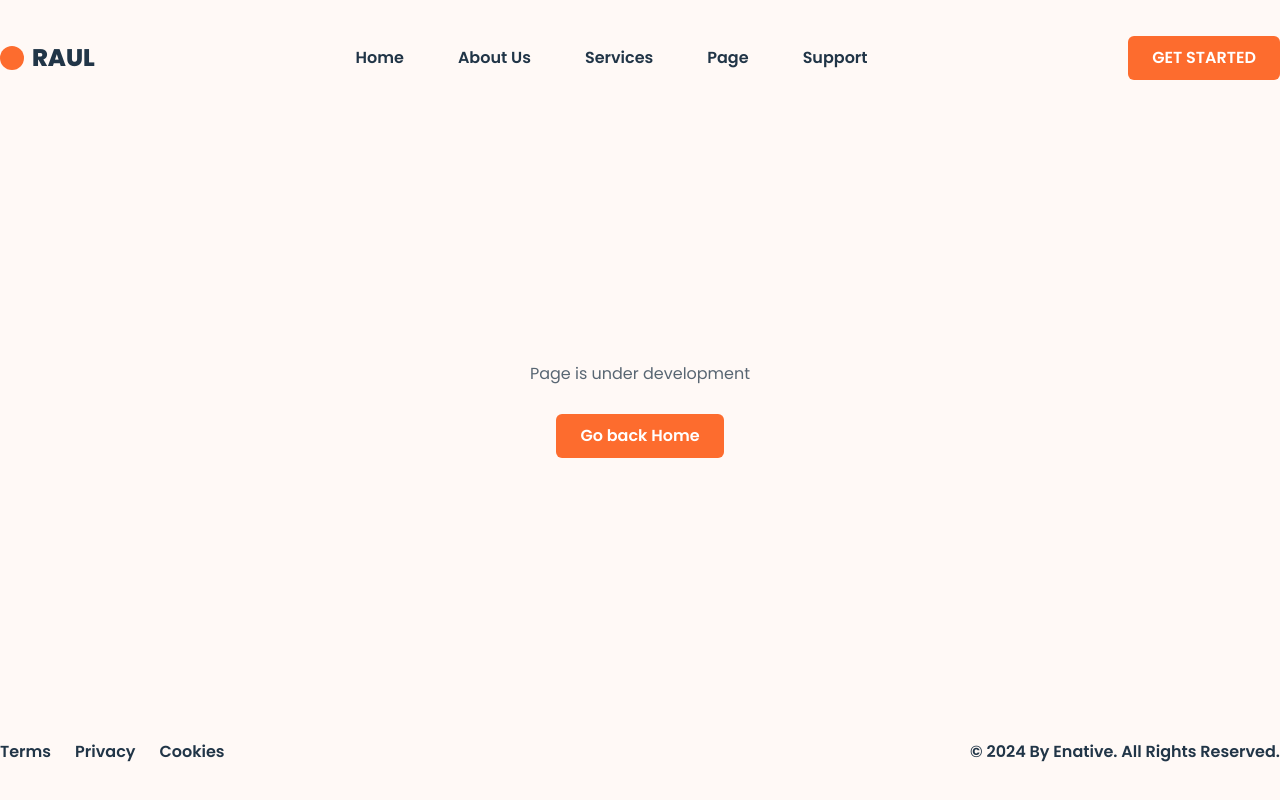
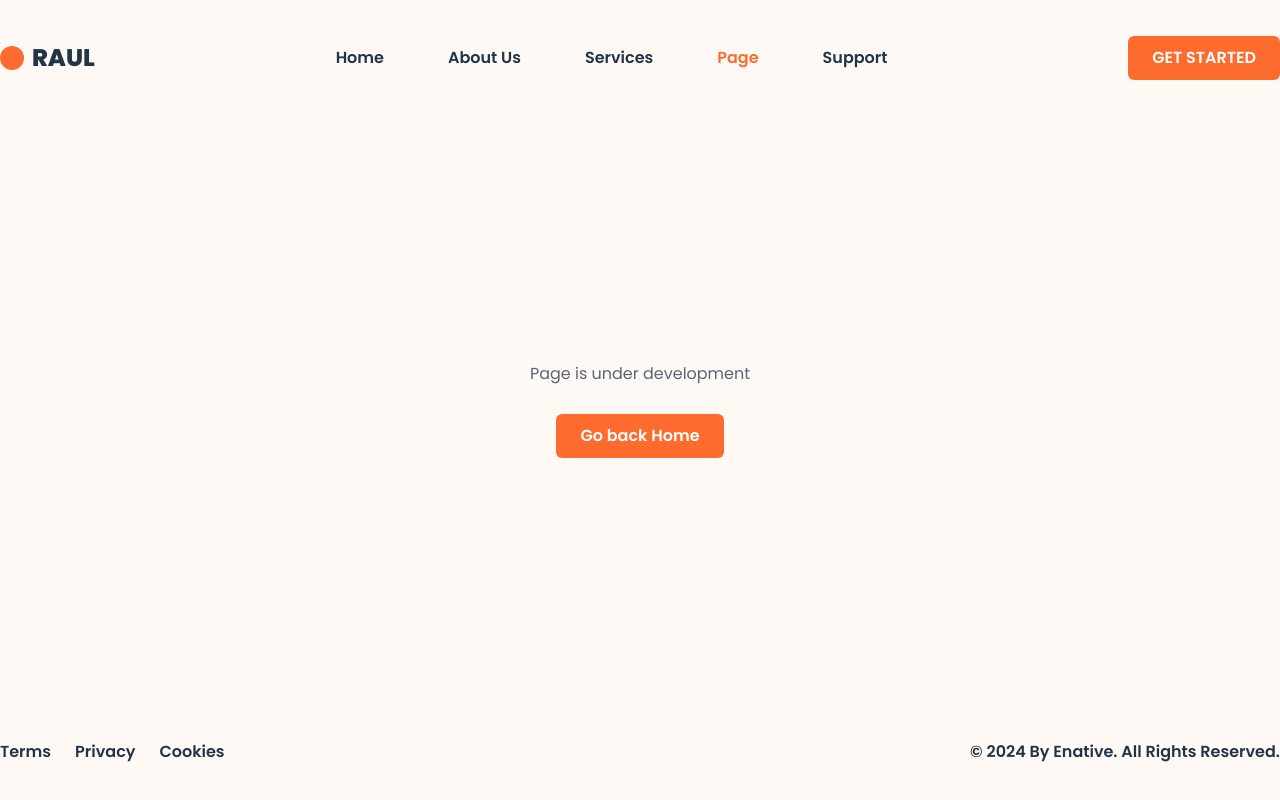
Before and after one commit to nicolealcala/raul-landing-page, a React (Vite) app: page /page in a window 1280 px wide. Built offline with nearby package versions, Linux system fonts and the light colour scheme.

Commit message:
Update GET STARTED button

```diff
--- a/src/components/layout/Navbar.jsx
+++ b/src/components/layout/Navbar.jsx
@@ -4,8 +4,9 @@ import Menu from "../icons/Menu";
 import IconButton from "../ui/IconButton";
 import Logo from "./Logo";
 import { Close } from "../icons/Close";
-import { buttonVariants } from "../../lib/config/components";
+import Button from "../ui/Button";
 import { cn } from "../../lib/utils";
+import { NavLink } from "react-router";
 
 export default function Navbar() {
   const [isSmallNavToggled, setIsSmallNavToggled] = useState(false);
@@ -21,23 +22,25 @@ export default function Navbar() {
     <nav className="w-full max-w-7xl mx-auto">
       <div className="hidden lg:flex justify-between items-center">
         <Logo />
-        <div className="flex justify-between w-full max-w-lg">
+        <div className="flex gap-x-12">
           {navLinks.map((page) => (
-            <a key={page.path} href={page.link} className="font-semibold">
+            <NavLink
+              key={page.path}
+              to={page.path}
+              className={({ isActive }) =>
+                cn(
+                  "font-semibold transition-colors px-2",
+                  isActive ? "text-primary-400" : "text-inherit",
+                )
+              }
+            >
               {page.label}
-            </a>
+            </NavLink>
           ))}
         </div>
-        <a
-          role="button"
-          href="#"
-          className={cn(
-            "px-6 py-2.5 rounded-md transition-all duration-200 ease-in-out font-semibold",
-            buttonVariants["filled"],
-          )}
-        >
+        <Button component="a" link="#">
           GET STARTED
-        </a>
+        </Button>
       </div>
 
       {/* Small Screen Nav */}
```
